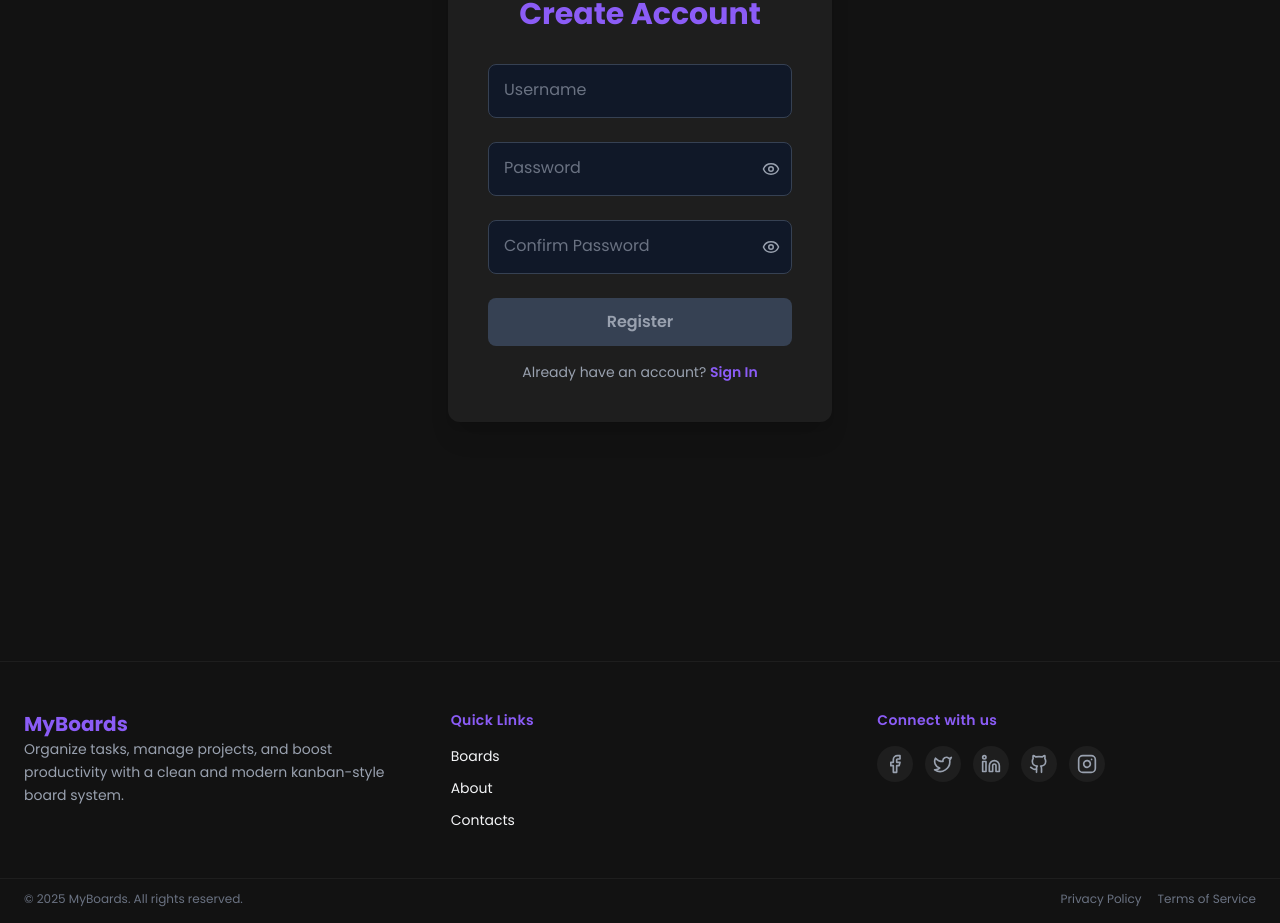
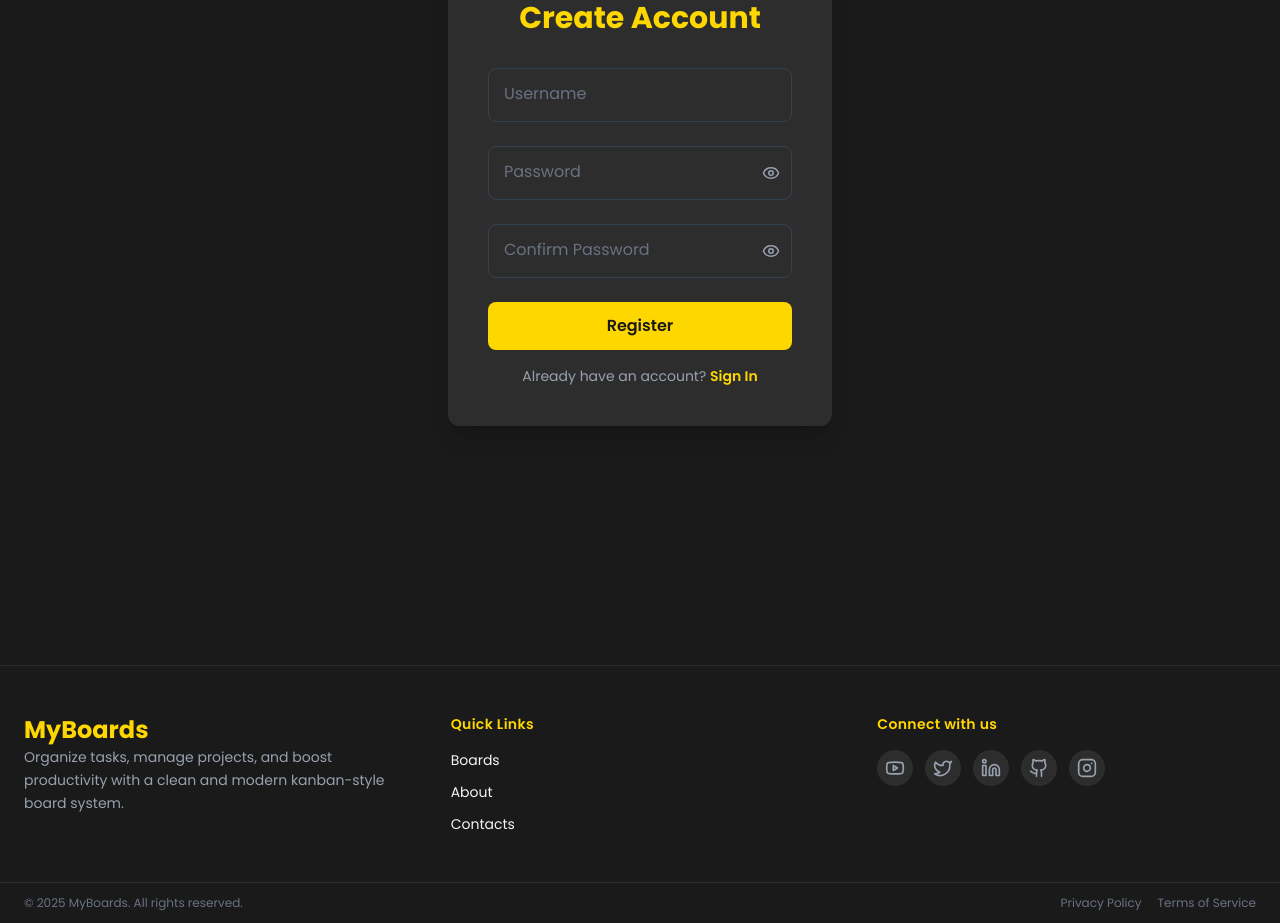
Before and after one commit to jeffmikhaildev/boards-app, a React (Vite) app: page /register in a window 1280 px wide. Shown: the part 316-1239 px from the top of the page. Built offline with nearby package versions, Linux system fonts and the light colour scheme.

Commit message:
fixed theme and removed settings

```diff
--- a/src/App.tsx
+++ b/src/App.tsx
@@ -8,7 +8,6 @@ import Contacts from "./pages/Contacts";
 import Home from "./pages/Home";
 import BoardsList from "./pages/BoardsList";
 import Register from "./pages/Register";
-import Settings from "./pages/Settings";
 import ScrollToTop from "./components/ScrollToTop";
 import BoardDetails from "./pages/BoardDetails";
 import CardDetails from "./pages/CardDetails";
@@ -67,10 +66,6 @@ function App() {
 						path="/register"
 						element={<Register setIsLoggedIn={setIsLoggedIn} />}
 					/>
-					<Route
-						path="/settings"
-						element={<Settings />}
-					/>
 				</Route>
 			</Routes>
 		</BrowserRouter>
--- a/src/components/Footer.tsx
+++ b/src/components/Footer.tsx
@@ -1,5 +1,5 @@
 import { Link } from "react-router-dom";
-import { Facebook, Twitter, Linkedin, Github, Instagram } from "lucide-react";
+import { Twitter, Linkedin, Github, Instagram, Youtube } from "lucide-react";
 
 const Footer = () => {
 	return (
@@ -9,7 +9,7 @@ const Footer = () => {
 				<div>
 					<Link
 						to="/"
-						className="text-xl font-bold text-primary hover:opacity-80 transition">
+						className="text-2xl font-bold text-primary hover:opacity-80 transition">
 						MyBoards
 					</Link>
 					<p className="text-gray-400 leading-relaxed">Organize tasks, manage projects, and boost productivity with a clean and modern kanban-style board system.</p>
@@ -50,31 +50,31 @@ const Footer = () => {
 						<a
 							href="https://facebook.com"
 							target="_blank"
-							className="p-2 rounded-full bg-dark-lighter text-gray-400 hover:text-primary hover:bg-dark transition">
-							<Facebook className="w-5 h-5" />
+							className="p-2 rounded-full bg-dark-lighter text-gray-400 hover:text-primary transition">
+							<Youtube className="w-5 h-5" />
 						</a>
 						<a
 							href="https://twitter.com"
 							target="_blank"
-							className="p-2 rounded-full bg-dark-lighter text-gray-400 hover:text-primary hover:bg-dark transition">
+							className="p-2 rounded-full bg-dark-lighter text-gray-400 hover:text-primary  transition">
 							<Twitter className="w-5 h-5" />
 						</a>
 						<a
 							href="https://linkedin.com"
 							target="_blank"
-							className="p-2 rounded-full bg-dark-lighter text-gray-400 hover:text-primary hover:bg-dark transition">
+							className="p-2 rounded-full bg-dark-lighter text-gray-400 hover:text-primary  transition">
 							<Linkedin className="w-5 h-5" />
 						</a>
 						<a
 							href="https://github.com"
 							target="_blank"
-							className="p-2 rounded-full bg-dark-lighter text-gray-400 hover:text-primary hover:bg-dark transition">
+							className="p-2 rounded-full bg-dark-lighter text-gray-400 hover:text-primary  transition">
 							<Github className="w-5 h-5" />
 						</a>
 						<a
 							href="https://instagram.com"
 							target="_blank"
-							className="p-2 rounded-full bg-dark-lighter text-gray-400 hover:text-primary hover:bg-dark transition">
+							className="p-2 rounded-full bg-dark-lighter text-gray-400 hover:text-primary transition">
 							<Instagram className="w-5 h-5" />
 						</a>
 					</div>
--- a/src/index.css
+++ b/src/index.css
@@ -6,7 +6,7 @@ html {
 	font-family: "Poppins", sans-serif;
 }
 
-/* @theme {
+@theme {
 	--color-primary: #ffd700;
 	--color-primary-dark: #b8860b;
 	--color-primary-light: #ffeb3b;
@@ -16,55 +16,9 @@ html {
 	--color-dark-light: #3d3d3d;
 
 	--breakpoint-500px: 500px;
-} */
+}
 
 /* @theme {
-	--color-primary: #10b981;
-	--color-primary-dark: #059669;
-
-	--color-dark: #1a1a1a;
-	--color-dark-lighter: #2d2d2d;
-	--color-dark-light: #3d3d3d;
-
-	--breakpoint-500px: 500px;
-} */
-
-/* @theme {
-	--color-primary: #ff6b6b;
-	--color-primary-dark: #c0392b;
-	--color-primary-light: #ff9e9e;
-
-	--color-dark: #1c1c1c;
-	--color-dark-lighter: #2e2e2e;
-	--color-dark-light: #3f3f3f;
-
-	--breakpoint-500px: 500px;
-} */
-
-/* @theme {
-	--color-primary-dark: #1e40af;
-	--color-primary-light: #93c5fd;
-
-	--color-dark: #111827;
-	--color-dark-lighter: #1f2937;
-	--color-dark-light: #374151;
-
-	--breakpoint-500px: 500px;
-} */
-
-/* @theme {
-	--color-primary: #16a34a;
-	--color-primary-dark: #166534;
-	--color-primary-light: #4ade80;
-
-	--color-dark: #0f172a;
-	--color-dark-lighter: #1e293b;
-	--color-dark-light: #334155;
-
-	--breakpoint-500px: 500px;
-} */
-
-@theme {
 	--color-primary: #8b5cf6;
 	--color-primary-dark: #5b21b6;
 	--color-primary-light: #c4b5fd;
@@ -74,16 +28,16 @@ html {
 	--color-dark-light: #2a2a2a;
 
 	--breakpoint-500px: 500px;
-}
+} */
 
 /* @theme {
-	--color-primary: #f59e0b;
-	--color-primary-dark: #b45309;
-	--color-primary-light: #fcd34d;
+	--color-primary: #ec4899;
+	--color-primary-dark: #be185d;
+	--color-primary-light: #f9a8d4;
 
-	--color-dark: #222222;
-	--color-dark-lighter: #333333;
-	--color-dark-light: #444444;
+	--color-dark: #1a1a1a;
+	--color-dark-lighter: #2d2d2d;
+	--color-dark-light: #3d3d3d;
 
 	--breakpoint-500px: 500px;
 } */
--- a/src/pages/BoardsList.tsx
+++ b/src/pages/BoardsList.tsx
@@ -21,9 +21,9 @@ const BoardsList = () => {
 	};
 
 	return (
-		<section className="flex flex-col gap-8">
+		<section className="flex flex-col gap-20">
 			<div className="flex flex-col gap-6 sm:flex-row sm:items-center sm:justify-between">
-				<h1 className="text-4xl sm:text-5xl font-extrabold text-primary text-center sm:text-left tracking-tight">MyBoards</h1>
+				<h1 className="text-4xl sm:text-5xl font-extrabold text-primary text-center sm:text-left tracking-tight">Organize Your Projects</h1>
 
 				<button
 					onClick={() => setIsCreatingBoard(true)}
--- a/src/pages/Contacts.tsx
+++ b/src/pages/Contacts.tsx
@@ -1,15 +1,10 @@
-import { useState, useEffect } from "react";
+import { useState } from "react";
 import { Mail, Phone, MapPin } from "lucide-react";
 
 const Contacts = () => {
 	const [name, setName] = useState("");
 	const [email, setEmail] = useState("");
 	const [message, setMessage] = useState("");
-	const [isDisabled, setIsDisabled] = useState(true);
-
-	useEffect(() => {
-		setIsDisabled(!(name && email && message));
-	}, [name, email, message]);
 
 	return (
 		<section className="container mx-auto px-6 py-16 text-gray-200 space-y-12">
@@ -20,7 +15,9 @@ const Contacts = () => {
 			</div>
 
 			{/* Contact Form */}
-			<form className="bg-dark-light rounded-2xl p-8 md:p-12 shadow-xl max-w-3xl mx-auto space-y-6 animate-fadeInUp delay-200">
+			<form
+				className="rounded-2xl p-8 md:p-12 shadow-xl max-w-3xl mx-auto space-y-6 animate-fadeInUp delay-200"
+				style={{ backgroundColor: "var(--color-dark-light)" }}>
 				<div className="grid md:grid-cols-2 gap-4">
 					<div className="relative">
 						<input
@@ -70,10 +67,11 @@ const Contacts = () => {
 					</label>
 				</div>
 
+				{/* Send Button */}
 				<button
 					type="submit"
-					disabled={isDisabled}
-					className={`w-full md:w-auto px-6 py-3 rounded-full font-semibold shadow-lg transition-all duration-300 ${isDisabled ? "bg-gray-700 cursor-not-allowed opacity-50" : "bg-primary text-dark "}`}>
+					className="w-full md:w-auto px-6 py-3 rounded-full font-semibold shadow-lg transition-all duration-300 hover:scale-105"
+					style={{ backgroundColor: "var(--color-primary)", color: "var(--color-dark)" }}>
 					Send Message
 				</button>
 			</form>
@@ -82,24 +80,25 @@ const Contacts = () => {
 			<div className="grid md:grid-cols-3 gap-8">
 				{[
 					{
-						icon: <Mail className="size-6" />,
+						icon: <Mail className="w-6 h-6" />,
 						title: "Email",
 						desc: "jeffmikhail.dev@gmail.com",
 					},
 					{
-						icon: <Phone className="size-6" />,
+						icon: <Phone className="w-6 h-6" />,
 						title: "Phone",
 						desc: "+63 9219126247",
 					},
 					{
-						icon: <MapPin className="size-6" />,
+						icon: <MapPin className="w-6 h-6" />,
 						title: "Location",
 						desc: "Pangasinan, Philippines",
 					},
 				].map((item, idx) => (
 					<div
 						key={idx}
-						className="flex items-start gap-4 p-6 rounded-xl bg-dark-light transition-all duration-300 animate-fadeInUp delay-[${idx * 100}]">
+						className="flex items-start gap-4 p-6 rounded-xl transition-all duration-300 animate-fadeInUp"
+						style={{ backgroundColor: "var(--color-dark-light)" }}>
 						<div className="flex-shrink-0 mt-1 text-primary">{item.icon}</div>
 						<div>
 							<h3 className="text-lg font-semibold text-white">{item.title}</h3>
--- a/src/pages/Register.tsx
+++ b/src/pages/Register.tsx
@@ -32,13 +32,18 @@ const Register: React.FC<RegisterProps> = ({ setIsLoggedIn }) => {
 		navigate("/boards");
 	};
 
-	// Check if any field is empty
-	const isDisabled = !username || !password || !confirmPassword;
-
 	return (
-		<div className="flex justify-center items-center min-h-screen bg-dark">
-			<div className="bg-dark-lighter rounded-xl shadow-xl p-10 w-96 flex flex-col items-center">
-				<h2 className="text-3xl font-bold text-primary text-center mb-8">Create Account</h2>
+		<div
+			className="flex justify-center items-center min-h-screen"
+			style={{ backgroundColor: "var(--color-dark)" }}>
+			<div
+				className="rounded-xl shadow-xl p-10 w-96 flex flex-col items-center"
+				style={{ backgroundColor: "var(--color-dark-lighter)" }}>
+				<h2
+					className="text-3xl font-bold text-primary text-center mb-8"
+					style={{ color: "var(--color-primary)" }}>
+					Create Account
+				</h2>
 
 				{error && <div className="mb-4 p-3 bg-red-600 text-white rounded text-center w-full">{error}</div>}
 
@@ -52,7 +57,7 @@ const Register: React.FC<RegisterProps> = ({ setIsLoggedIn }) => {
 							id="username"
 							value={username}
 							onChange={(e) => setUsername(e.target.value)}
-							className="peer block w-full rounded-lg border border-gray-700 bg-gray-900 px-4 pt-5 pb-2 text-white placeholder-transparent focus:outline-none focus:border-primary"
+							className="peer block w-full rounded-lg border border-gray-700 px-4 pt-5 pb-2 text-white placeholder-transparent focus:outline-none focus:border-primary"
 							placeholder="Username"
 						/>
 						<label
@@ -69,7 +74,7 @@ const Register: React.FC<RegisterProps> = ({ setIsLoggedIn }) => {
 							id="password"
 							value={password}
 							onChange={(e) => setPassword(e.target.value)}
-							className="peer block w-full rounded-lg border border-gray-700 bg-gray-900 px-4 pt-5 pb-2 text-white placeholder-transparent focus:outline-none focus:border-primary"
+							className="peer block w-full rounded-lg border border-gray-700 px-4 pt-5 pb-2 text-white placeholder-transparent focus:outline-none focus:border-primary"
 							placeholder="Password"
 						/>
 						<label
@@ -92,7 +97,7 @@ const Register: React.FC<RegisterProps> = ({ setIsLoggedIn }) => {
 							id="confirmPassword"
 							value={confirmPassword}
 							onChange={(e) => setConfirmPassword(e.target.value)}
-							className="peer block w-full rounded-lg border border-gray-700 bg-gray-900 px-4 pt-5 pb-2 text-white placeholder-transparent focus:outline-none focus:border-primary"
+							className="peer block w-full rounded-lg border border-gray-700 px-4 pt-5 pb-2 text-white placeholder-transparent focus:outline-none focus:border-primary"
 							placeholder="Confirm Password"
 						/>
 						<label
@@ -108,10 +113,14 @@ const Register: React.FC<RegisterProps> = ({ setIsLoggedIn }) => {
 						</button>
 					</div>
 
+					{/* Register button */}
 					<button
 						type="submit"
-						disabled={isDisabled}
-						className={`w-full py-3 rounded-lg font-semibold transition ${isDisabled ? "bg-gray-700 text-gray-400 cursor-not-allowed" : "bg-primary text-dark hover:opacity-90"}`}>
+						className="w-full py-3 rounded-lg font-semibold transition transform hover:scale-105"
+						style={{
+							backgroundColor: "var(--color-primary)",
+							color: "var(--color-dark)",
+						}}>
 						Register
 					</button>
 				</form>
@@ -120,7 +129,8 @@ const Register: React.FC<RegisterProps> = ({ setIsLoggedIn }) => {
 					Already have an account?{" "}
 					<Link
 						to="/login"
-						className="text-primary font-semibold hover:underline">
+						className="text-primary font-semibold hover:underline"
+						style={{ color: "var(--color-primary)" }}>
 						Sign In
 					</Link>
 				</p>
--- a/src/pages/SignIn.tsx
+++ b/src/pages/SignIn.tsx
@@ -30,12 +30,18 @@ const SignIn: React.FC<LoginProps> = ({ setIsLoggedIn }) => {
 		navigate("/boards");
 	};
 
-	const isDisabled = !username || !password;
-
 	return (
-		<div className="flex justify-center items-center min-h-screen bg-dark">
-			<div className="bg-dark-lighter rounded-xl shadow-xl p-10 w-96 flex flex-col items-center">
-				<h2 className="text-3xl font-bold text-primary text-center mb-8">Sign In</h2>
+		<div
+			className="flex justify-center items-center min-h-screen"
+			style={{ backgroundColor: "var(--color-dark)" }}>
+			<div
+				className="rounded-xl shadow-xl p-10 w-96 flex flex-col items-center"
+				style={{ backgroundColor: "var(--color-dark-lighter)" }}>
+				<h2
+					className="text-3xl font-bold text-primary text-center mb-8"
+					style={{ color: "var(--color-primary)" }}>
+					Sign In
+				</h2>
 
 				{error && <div className="mb-4 p-3 bg-red-600 text-white rounded text-center w-full">{error}</div>}
 
@@ -49,7 +55,7 @@ const SignIn: React.FC<LoginProps> = ({ setIsLoggedIn }) => {
 							id="username"
 							value={username}
 							onChange={(e) => setUsername(e.target.value)}
-							className="peer block w-full rounded-lg border border-gray-700 bg-gray-900 px-4 pt-5 pb-2 text-white placeholder-transparent focus:outline-none focus:border-primary"
+							className="peer block w-full rounded-lg border border-gray-700 px-4 pt-5 pb-2 text-white placeholder-transparent focus:outline-none focus:border-primary"
 							placeholder="Username"
 						/>
 						<label
@@ -66,7 +72,7 @@ const SignIn: React.FC<LoginProps> = ({ setIsLoggedIn }) => {
 							id="password"
 							value={password}
 							onChange={(e) => setPassword(e.target.value)}
-							className="peer block w-full rounded-lg border border-gray-700 bg-gray-900 px-4 pt-5 pb-2 text-white placeholder-transparent focus:outline-none focus:border-primary"
+							className="peer block w-full rounded-lg border border-gray-700 px-4 pt-5 pb-2 text-white placeholder-transparent focus:outline-none focus:border-primary"
 							placeholder="Password"
 						/>
 						<label
@@ -82,10 +88,14 @@ const SignIn: React.FC<LoginProps> = ({ setIsLoggedIn }) => {
 						</button>
 					</div>
 
+					{/* Sign In button */}
 					<button
 						type="submit"
-						disabled={isDisabled}
-						className={`w-full py-3 rounded-lg font-semibold transition ${isDisabled ? "bg-gray-700 text-gray-400 cursor-not-allowed" : "bg-primary text-dark hover:opacity-90"}`}>
+						className="w-full py-3 rounded-lg font-semibold transition transform hover:scale-105"
+						style={{
+							backgroundColor: "var(--color-primary)",
+							color: "var(--color-dark)",
+						}}>
 						Sign In
 					</button>
 				</form>
@@ -94,7 +104,8 @@ const SignIn: React.FC<LoginProps> = ({ setIsLoggedIn }) => {
 					Don’t have an account?{" "}
 					<Link
 						to="/register"
-						className="text-primary font-semibold hover:underline">
+						className="text-primary font-semibold hover:underline"
+						style={{ color: "var(--color-primary)" }}>
 						Create Account
 					</Link>
 				</p>
```
Also changed, not shown: src/components/Navbar.tsx (+3 -23 lines), src/pages/Home.tsx (+9 -9 lines), src/pages/Settings.tsx (deleted, +0 -79 lines).
